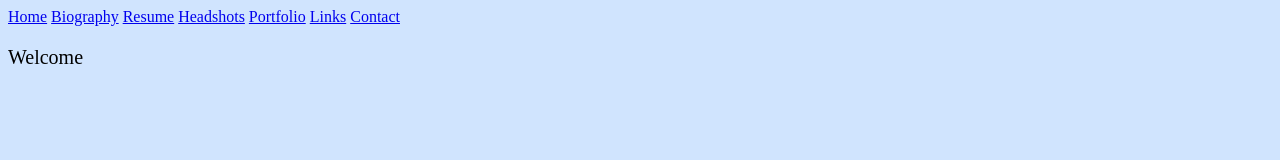
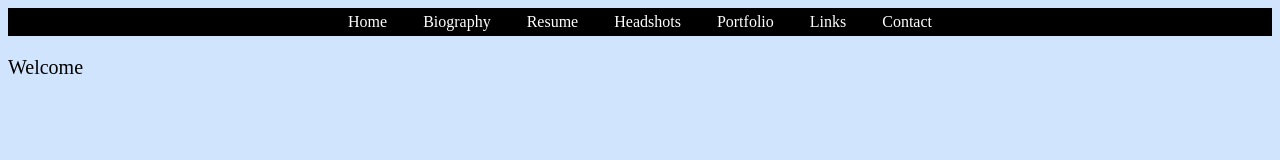
Before and after one commit to laurenju/first_project, a plain HTML site: page index.html in a window 1280 px wide. Drawn offline with Linux system fonts and the light colour scheme.

Commit message:
navbar css

```diff
--- a/index.html
+++ b/index.html
@@ -5,7 +5,7 @@
 	</head>
 	</head>
 	<body>
-		<div>
+		<div id = "navbar">
 			<ul>
 				<li><a href="index.html">Home</a></li>
 				<li><a href="biography.html">Biography</a></li>
--- a/stylesheet.css
+++ b/stylesheet.css
@@ -3,21 +3,35 @@ body {
 }
 
 h1 {
-	color:orange;
-	text-align:center;
+	color: orange;
+	text-align: center;
 }
 
 p {
-	font-family:"Times New Roman";
-	font-size:20px;
+	font-family: "Times New Roman";
+	font-size: 20px;
 }
 
-ul {
-	list-style-type:none;
-	margin:0;
-	padding:0;
-}
+ #navbar ul {
+	margin: 0;
+	padding: 5px;
+	list-style-type: none;
+	text-align: center;
+	background-color: #000;
+	}
 
-li {
-	display:inline;
-}
+#navbar ul li {
+	display: inline;
+	}
+
+#navbar ul li a {
+	text-decoration: none;
+	padding: .2em 1em;
+	color: #fff;
+	background-color: #000;
+	}
+
+#navbar ul li a:hover {
+	color: #000;
+	background-color: #fff;
+	}
```
Also changed, not shown: biography.html (+4 -3 lines), contact.html (+2 -1 lines), headshots.html (+2 -1 lines), links.html (+2 -1 lines), portfolio.html (+2 -1 lines), resume.html (+2 -1 lines).
